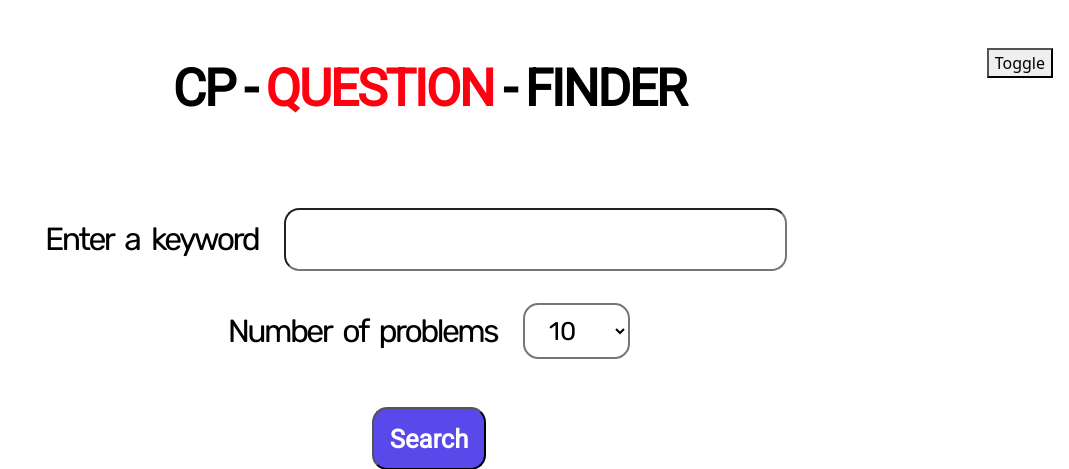
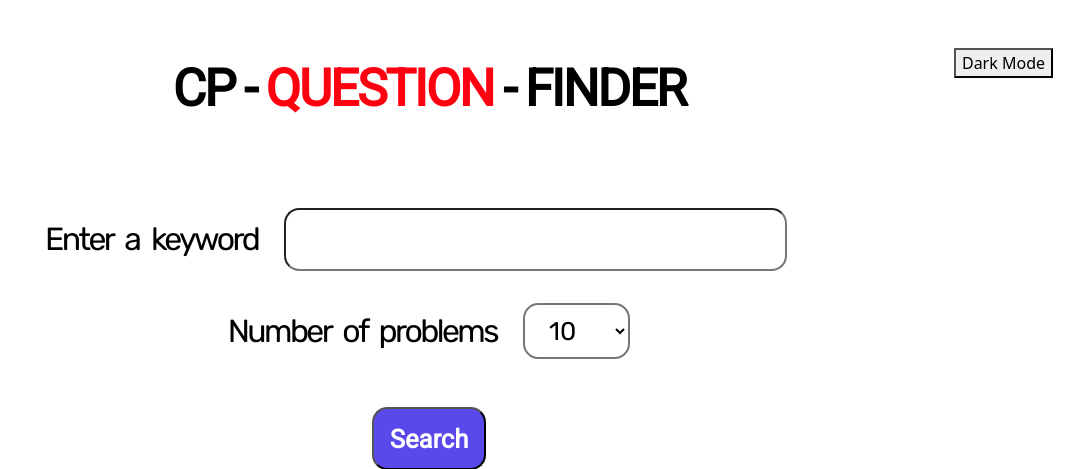
Before and after one commit to Abhishek-2k19/CP-Question-Finder, a Flask app: page / in a window 1280 px wide. Shown: the top 469 px of the page, without its empty margins (211-1280 px from the left). Run offline with Flask 3, Linux system fonts and the light colour scheme; some libraries are stand-ins or nearby versions; some web fonts are replaced.

Commit message:
Updated toggle button text

```diff
--- a/static/scripts/index.js
+++ b/static/scripts/index.js
@@ -13,6 +13,7 @@
 
 function toggleDarkMode() {
   var stylesheet = document.getElementById('stylesheet');
+  var togbtn = document.getElementById('btn-tog')
   var darkMode = localStorage.getItem('darkMode');
   if (darkMode === null) {
     darkMode = false;
@@ -26,10 +27,12 @@ function toggleDarkMode() {
   if (!darkMode){
     stylesheet.setAttribute('href', "static/css/style-dark.css");
     darkMode = true;
+    togbtn.textContent = "Light Mode";
     localStorage.setItem('darkMode', JSON.stringify(darkMode));
   } else {
     stylesheet.setAttribute('href', "static/css/style-light.css");
     darkMode = false;
+    togbtn.textContent = "Dark Mode";
     localStorage.setItem('darkMode', JSON.stringify(darkMode));
   }
 
--- a/templates/index.html
+++ b/templates/index.html
@@ -9,6 +9,7 @@
       function setDarkMode() {
       // Toggle dark mode state
       var darkMode = localStorage.getItem('darkMode');
+      var togbtn = document.getElementById('btn-tog');
       if (darkMode === null) {
         darkMode = false;
       } else {
@@ -21,10 +22,12 @@
       // Perform other actions based on the dark mode state
       if (darkMode) {
         // Dark mode is ON
+        togbtn.textContent = "Light Mode";
         stylesheet.setAttribute('href', "{{ url_for('static', filename='css/style-dark.css') }}");
         stylesheet.classList.add('transition');
       } else {
         // Dark mode is OFF
+        togbtn.textContent = "Dark Mode";
         stylesheet.setAttribute('href', "{{ url_for('static', filename='css/style-light.css') }}");
         stylesheet.classList.add('transition');
       }
@@ -34,6 +37,8 @@
 
     </script>
     <script src="{{url_for('static',filename = 'scripts/index.js')}}"defer></script>
+    <link rel="preload" href="{{url_for('static',filename = 'css/style-light.css')}}" as="style">
+    <link rel="preload" href="{{url_for('static',filename = 'css/style-dark.css')}}" as="style">
     <link rel="stylesheet" href="{{url_for('static',filename = 'css/style-light.css')}}" id="stylesheet">
     <link rel="stylesheet" href="https://cdn.jsdelivr.net/npm/bootstrap-icons@1.3.0/font/bootstrap-icons.css" />
     <link rel="preconnect" href="https://fonts.googleapis.com">
--- a/templates/result.html
+++ b/templates/result.html
@@ -6,6 +6,7 @@
 
 <script defer>
   function toggleDarkModeNew() {
+  var togbtn = document.getElementById('btn-tog');
   var stylesheet = document.getElementById('stylesheet');
   var darkMode = localStorage.getItem('darkMode');
   if (darkMode === null) {
@@ -20,10 +21,12 @@
   if (!darkMode){
     stylesheet.setAttribute('href', "{{ url_for('static', filename='css/style-dark.css') }}");
     darkMode = true;
+    togbtn.textContent = "Light Mode";
     localStorage.setItem('darkMode', JSON.stringify(darkMode));
   } else {
     stylesheet.setAttribute('href', "{{ url_for('static', filename='css/style-light.css') }}");
     darkMode = false;
+    togbtn.textContent = "Dark Mode";
     localStorage.setItem('darkMode', JSON.stringify(darkMode));
   }
 
```
